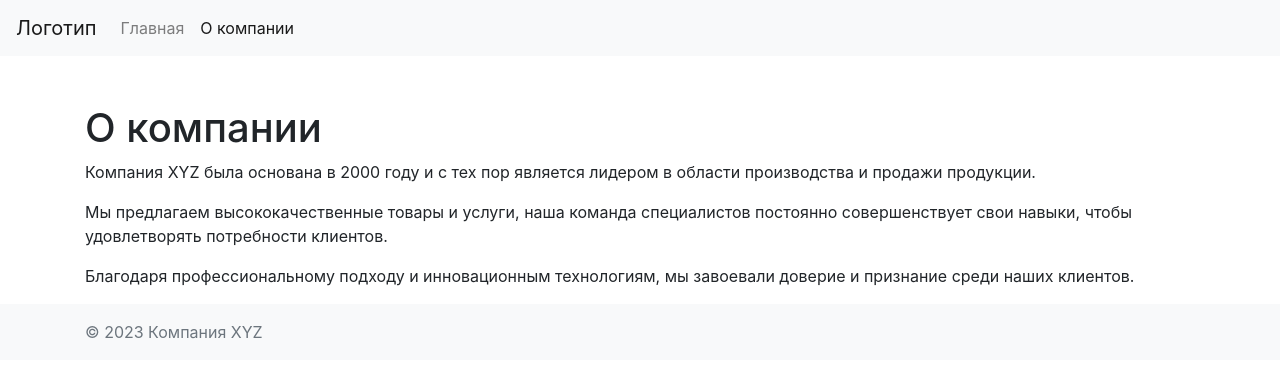
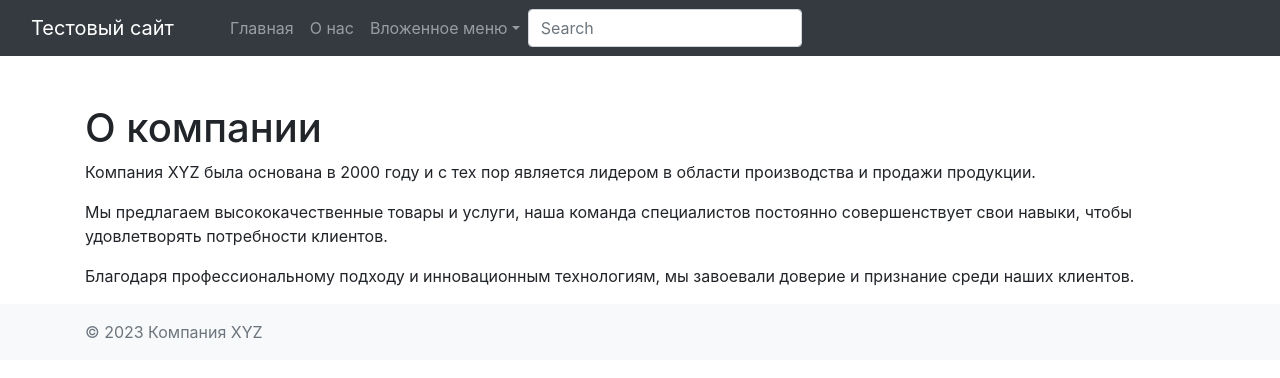
Before and after one commit to nannnnna/tag_menu, a Django app: page /menu/ in a window 1280 px wide. Shown: the top 378 px of the page. Run offline with Django 4.2, Linux system fonts and the light colour scheme; data comes from the database, SQL or seed files in the repository; both versions use the stored data as it was after the commit; some libraries are stand-ins or nearby versions.

Commit message:
сейчас у меня есть полностью рабочий сайт осталось добавить парочку старниц

```diff
--- a/proj/app/templates/base.html
+++ b/proj/app/templates/base.html
@@ -24,7 +24,6 @@
 </header>
 {% block body %}
 <div class="card">
-    <img src="path_to_your_image.jpg" alt="Фотография">
     <h1>Ваше имя</h1>
     <p>Должность или специализация</p>
     <p>Email: your_email@example.com</p>
--- a/proj/app/templates/menu.html
+++ b/proj/app/templates/menu.html
@@ -1,3 +1,4 @@
+{% load common_tags %}
 <!DOCTYPE html>
 <html lang="ru">
 
@@ -10,23 +11,9 @@
 
 <body>
 
-    <nav class="navbar navbar-expand-lg navbar-light bg-light">
-        <a class="navbar-brand" href="#">Логотип</a>
-        <button class="navbar-toggler" type="button" data-toggle="collapse" data-target="#navbarNav" aria-controls="navbarNav" aria-expanded="false" aria-label="Toggle navigation">
-            <span class="navbar-toggler-icon"></span>
-        </button>
-        <div class="collapse navbar-collapse" id="navbarNav">
-            <ul class="navbar-nav">
-                <li class="nav-item">
-                    <a class="nav-link" href="/">Главная</a>
-                </li>
-                <li class="nav-item active">
-                    <a class="nav-link" href="/a">О компании</a>
-                </li>
-                <!-- Другие элементы меню можно добавить здесь -->
-            </ul>
-        </div>
-    </nav>
+    <header>
+    {% show_menu %}
+    </header>
 
     <div class="container mt-5">
         <h1>О компании</h1>
--- a/proj/core/templates/templatetags/menu.html
+++ b/proj/core/templates/templatetags/menu.html
@@ -13,18 +13,18 @@
 
                     {% if menu_item.get_children %}
                         <li class="nav-item dropdown">
-                            <a class="nav-link dropdown-toggle" href="/{{ menu_item.url }}/" id="dropdown03"
+                            <a class="nav-link dropdown-toggle" href="{% if menu_item.url == "/" %}{{ menu_item.url }}{% else %}/{{ menu_item.url }}/{% endif %}" id="dropdown03"
                                data-bs-toggle="dropdown" aria-expanded="false">{{ menu_item }}</a>
 
                             <ul class="dropdown-menu" aria-labelledby="dropdown03">
                                 {% for m_item in menu_item.get_children %}
-                                    <li><a class="dropdown-item" href="/{{ m_item.url }}/">{{ m_item }}</a></li>
+                                    <li><a class="dropdown-item" href="{% if m_item.url == "/" %}{{ m_item.url }}{% else %}/{{ m_item.url }}/{% endif %}">{{ m_item }}</a></li>
                                 {% endfor %}
                             </ul>
                         </li>
                     {% else %}
                         <li class="nav-item">
-                            <a class="nav-link" aria-current="page" href="/{{ menu_item.url }}/">{{ menu_item }}</a>
+                            <a class="nav-link" aria-current="page" href="{% if menu_item.url == "/" %}{{ menu_item.url }}{% else %}/{{ menu_item.url }}/{% endif %}">{{ menu_item }}</a>
                         </li>
                     {% endif %}
 
```
Also changed, not shown: proj/app/templates/first.html (added), proj/db.sqlite3.
